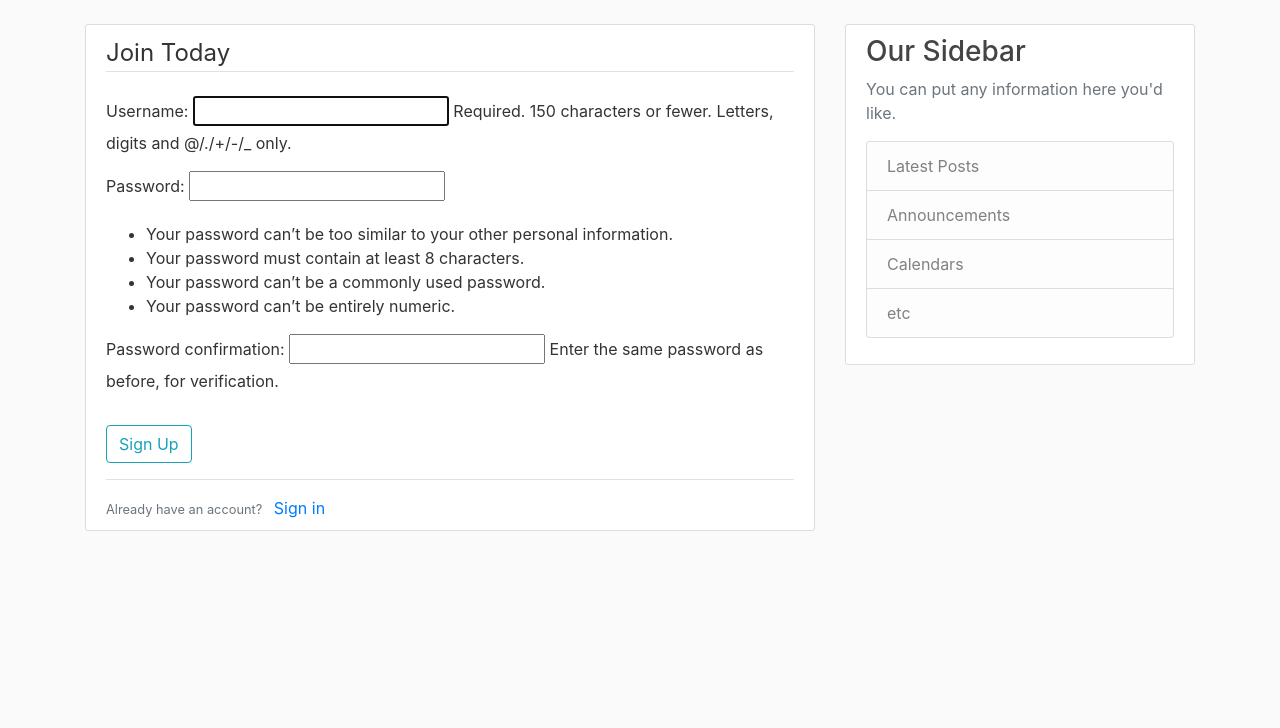
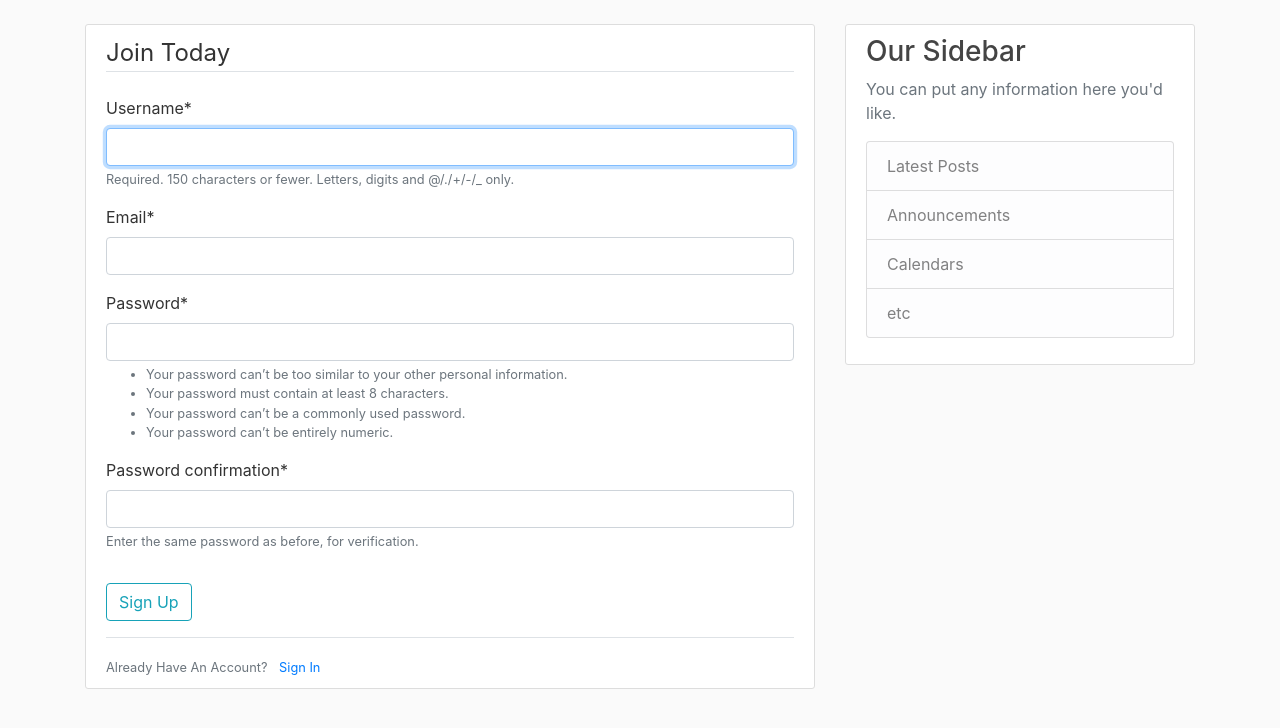
Before and after one commit to stschmaltz/shane-learns-django, a Django app: page /register/ in a window 1280 px wide. Shown: the part 56-784 px from the top of the page. Run offline with Django 3.2, Linux system fonts and the light colour scheme; some libraries are stand-ins or nearby versions.

Commit message:
make the user form good

```diff
--- a/shane_learns_django/shane_learns_django/settings.py
+++ b/shane_learns_django/shane_learns_django/settings.py
@@ -20,6 +20,7 @@ BASE_DIR = os.path.dirname(os.path.dirname(os.path.abspath(__file__)))
 # See https://docs.djangoproject.com/en/2.2/howto/deployment/checklist/
 
 # SECURITY WARNING: keep the secret key used in production secret!
+SECRET_KEY = 'ltn07cv$glb8w2k3-bv4n)r!tdsk639)bb83&o-xdc9x24iks5'
 
 # SECURITY WARNING: don't run with debug turned on in production!
 DEBUG = True
@@ -32,6 +33,7 @@ ALLOWED_HOSTS = []
 INSTALLED_APPS = [
     'blog.apps.BlogConfig',
     'users.apps.UsersConfig',
+    'crispy_forms',
     'django.contrib.admin',
     'django.contrib.auth',
     'django.contrib.contenttypes',
@@ -119,3 +121,5 @@ USE_TZ = True
 # https://docs.djangoproject.com/en/2.2/howto/static-files/
 
 STATIC_URL = '/static/'
+
+CRISPY_TEMPLATE_PACK = 'bootstrap4'
--- /dev/null
+++ b/shane_learns_django/users/forms.py
@@ -0,0 +1,11 @@
+from django import forms
+from django.contrib.auth.models import User
+from django.contrib.auth.forms import UserCreationForm
+
+
+class UserRegistrationForm(UserCreationForm):
+    email = forms.EmailField()
+
+    class Meta:
+        model = User
+        fields = ['username', 'email', 'password1', 'password2']
--- a/shane_learns_django/users/templates/users/register.html
+++ b/shane_learns_django/users/templates/users/register.html
@@ -1,25 +1,21 @@
 {% extends "blog/base.html" %}
+{% load crispy_forms_tags %}
 {% block content %}
     <div class="content-section">
         <form method="POST">
             {% csrf_token %}
-        <fieldset class ="form-group">
-          <legend class="border-bottom mb-4">
-            Join Today
-          </legend>
-          {{ form.as_p }}
+            <fieldset class="form-group">
+                <legend class="border-bottom mb-4">Join Today</legend>
+                {{ form|crispy }}
             </fieldset>
             <div class="form-group">
-          <button class="btn btn-outline-info" type="submit">
-            Sign Up
-          </button>
+                <button class="btn btn-outline-info" type="submit">Sign Up</button>
             </div>
         </form>
         <div class="border-top pt-3">
             <small class="text-muted">
-          Already have an account?
+                Already Have An Account? <a class="ml-2" href="#">Sign In</a>
             </small>
-        <a class="ml-2" href="#">Sign in</a>
         </div>
     </div>
 {% endblock content %}
--- a/shane_learns_django/users/views.py
+++ b/shane_learns_django/users/views.py
@@ -1,17 +1,17 @@
 from django.shortcuts import render
-from django.contrib.auth.forms import UserCreationForm
 from django.contrib import messages
 from django.shortcuts import redirect
+from .forms import UserRegistrationForm
 
 
 def register(request):
     if request.method == 'POST':
-        form = UserCreationForm(request.POST)
+        form = UserRegistrationForm(request.POST)
         if form.is_valid():
             form.save()
             username = form.cleaned_data.get('username')
             messages.success(request, f'Account created for {username}!')
             return redirect('blog-home')
     else:
-        form = UserCreationForm()
+        form = UserRegistrationForm()
     return render(request, 'users/register.html', {'form': form})
```
Lines whose indentation alone changed are shown as unchanged.
